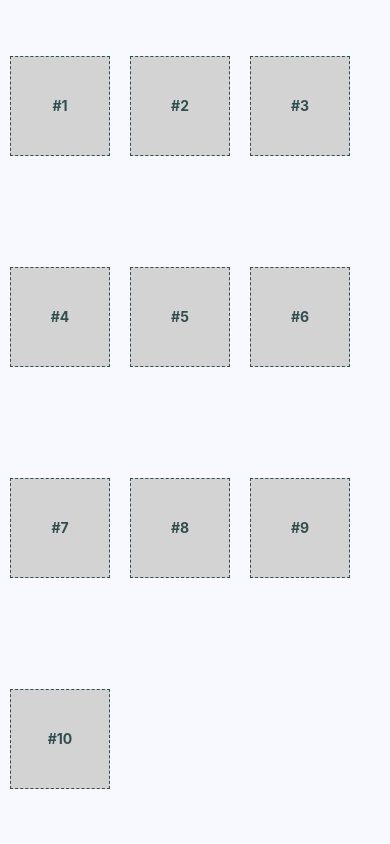
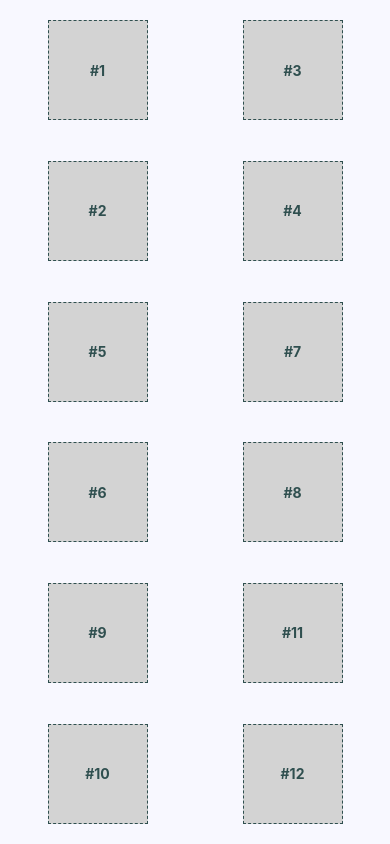
Before and after one commit to doniisetiiawan/RNzhb, a React Native app: screen / in a window 390 px wide. Built offline with nearby package versions, Linux system fonts and the light colour scheme.

Commit message:
Add flexible rows and columns

```diff
--- a/App.js
+++ b/App.js
@@ -3,14 +3,41 @@ import { View, StatusBar } from 'react-native';
 
 import styles from './styles';
 import Box from './Box';
-
-const boxes = new Array(10).fill(null).map((v, i) => i + 1);
+import Row from './Row';
+import Column from './Column';
 
 export default () => (
   <View style={styles.container}>
     <StatusBar hidden={false} />
-    {boxes.map(i => (
-      <Box key={i}>#{i}</Box>
-    ))}
+    <Row>
+      <Column>
+        <Box>#1</Box>
+        <Box>#2</Box>
+      </Column>
+      <Column>
+        <Box>#3</Box>
+        <Box>#4</Box>
+      </Column>
+    </Row>
+    <Row>
+      <Column>
+        <Box>#5</Box>
+        <Box>#6</Box>
+      </Column>
+      <Column>
+        <Box>#7</Box>
+        <Box>#8</Box>
+      </Column>
+    </Row>
+    <Row>
+      <Column>
+        <Box>#9</Box>
+        <Box>#10</Box>
+      </Column>
+      <Column>
+        <Box>#11</Box>
+        <Box>#12</Box>
+      </Column>
+    </Row>
   </View>
 );
--- /dev/null
+++ b/Column.js
@@ -0,0 +1,15 @@
+import React from 'react';
+import PropTypes from 'prop-types';
+import { View } from 'react-native';
+
+import styles from './styles';
+
+const Column = ({ children }) => (
+  <View style={styles.column}>{children}</View>
+);
+
+Column.propTypes = {
+  children: PropTypes.node.isRequired,
+};
+
+export default Column;
--- /dev/null
+++ b/Row.js
@@ -0,0 +1,15 @@
+import React from 'react';
+import { View } from 'react-native';
+import PropTypes from 'prop-types';
+
+import styles from './styles';
+
+const Row = ({ children }) => (
+  <View style={styles.row}>{children}</View>
+);
+
+Row.propTypes = {
+  children: PropTypes.node.isRequired,
+};
+
+export default Row;
--- a/styles.js
+++ b/styles.js
@@ -3,10 +3,10 @@ import { StyleSheet, Platform, StatusBar } from 'react-native';
 export default StyleSheet.create({
   container: {
     flex: 1,
-    flexDirection: 'row',
-    flexWrap: 'wrap',
+    flexDirection: 'column',
     backgroundColor: 'ghostwhite',
     alignItems: 'center',
+    justifyContent: 'space-around',
     ...Platform.select({
       ios: { paddingTop: 20 },
       android: { paddingTop: StatusBar.currentHeight },
@@ -17,14 +17,26 @@ export default StyleSheet.create({
     width: 100,
     justifyContent: 'center',
     alignItems: 'center',
-    backgroundColor: 'lightgray',
     borderWidth: 1,
     borderStyle: 'dashed',
     borderColor: 'darkslategray',
-    margin: 10,
+    backgroundColor: 'lightgray',
   },
   boxText: {
     color: 'darkslategray',
     fontWeight: 'bold',
   },
+  row: {
+    flex: 1,
+    flexDirection: 'row',
+    justifyContent: 'space-around',
+    alignSelf: 'stretch',
+  },
+  column: {
+    flex: 1,
+    flexDirection: 'column',
+    alignItems: 'center',
+    justifyContent: 'space-around',
+    alignSelf: 'stretch',
+  },
 });
```
